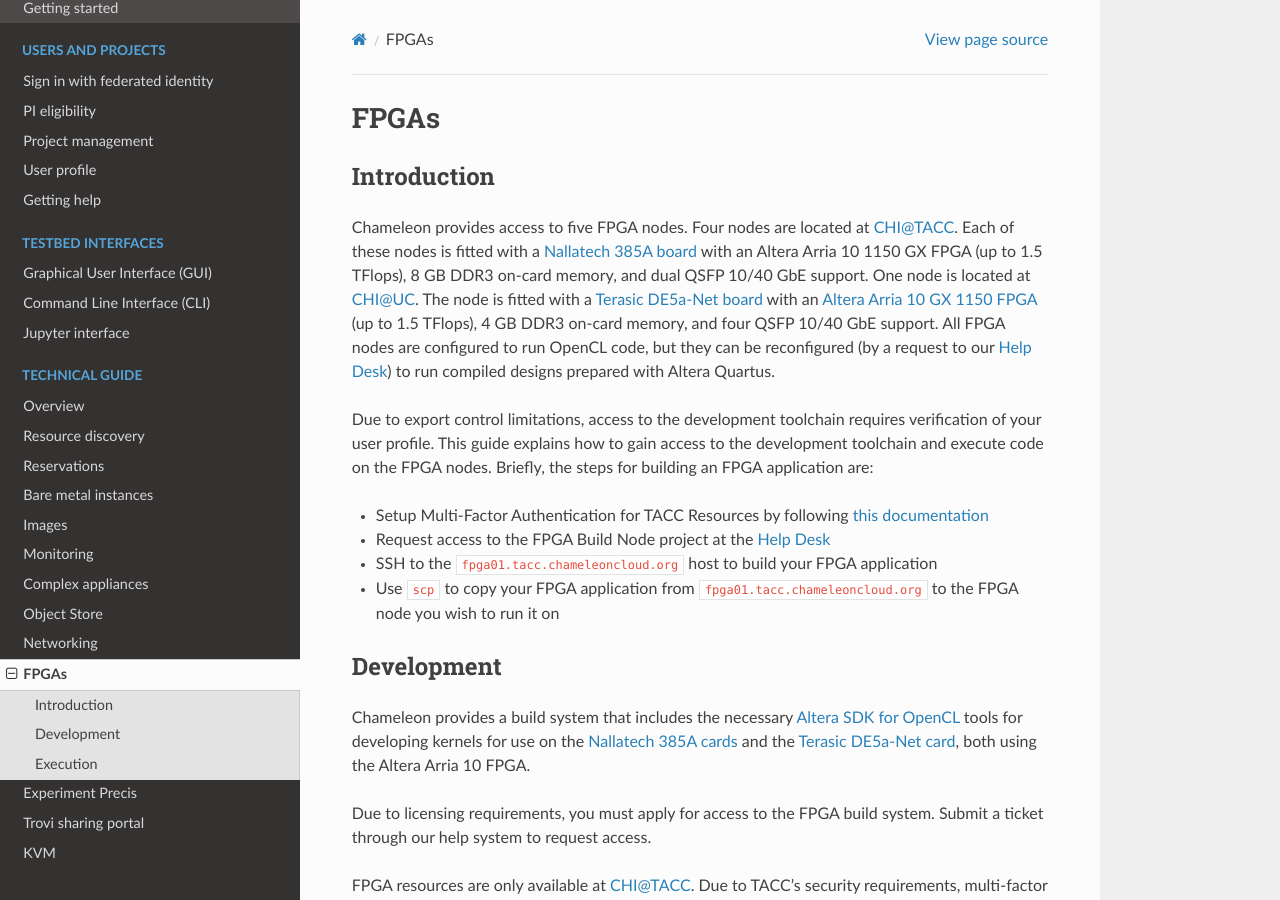
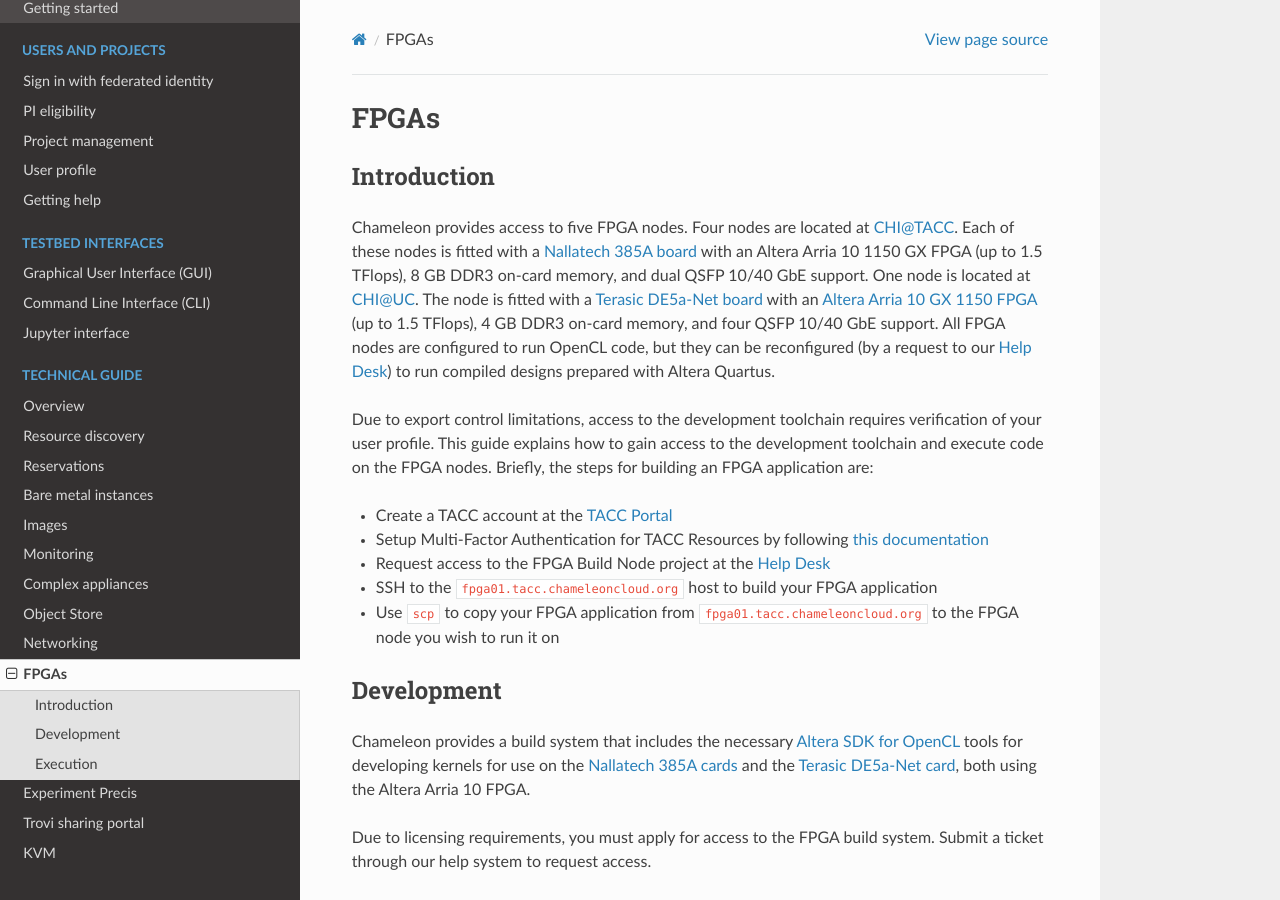
Before and after one commit to ChameleonCloud/docs, a Sphinx documentation site: the page built from source/technical/fpga.rst, in a window 1280 px wide and 900 px high. Built offline with Sphinx 7.4.7 and the Read the Docs theme 2.0.0, drawn with Linux system fonts in a browser that asks for light colours; pages that are not in the unit, such as notebooks, are missing from menus.

Commit message:
Add TAS account creation step
Added step to create TAS account at TACC portal prior to fpga access request after migration to federated auth.

```diff
--- a/source/technical/fpga.rst
+++ b/source/technical/fpga.rst
@@ -13,6 +13,7 @@ All FPGA nodes are configured to run OpenCL code, but they can be reconfigured (
 
 Due to export control limitations, access to the development toolchain requires verification of your user profile. This guide explains how to gain access to the development toolchain and execute code on the FPGA nodes. Briefly, the steps for building an FPGA application are:
 
+- Create a TACC account at the `TACC Portal <https://portal.tacc.utexas.edu/>`_
 - Setup Multi-Factor Authentication for TACC Resources by following `this documentation <https://portal.tacc.utexas.edu/tutorials/multifactor-authentication>`_
 - Request access to the FPGA Build Node project at the |Help Desk|
 - SSH to the ``fpga01.tacc.chameleoncloud.org`` host to build your FPGA application
```
